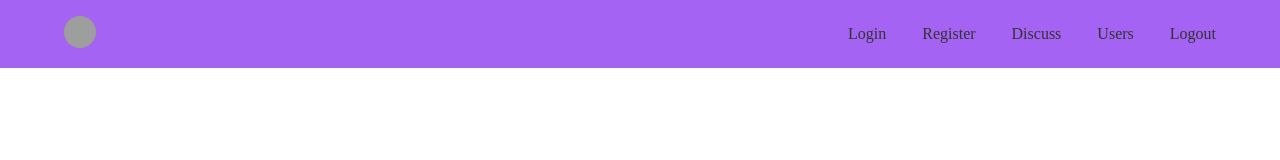
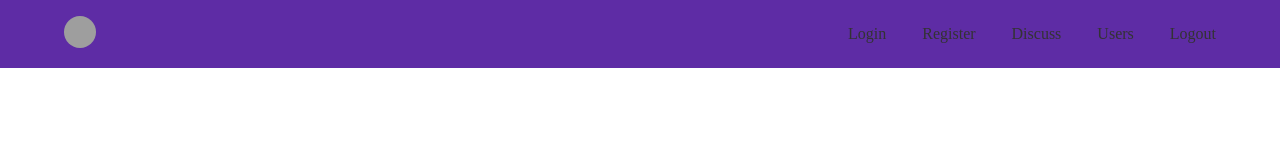
Before and after one commit to DaveMitten/WDI-project-4-client, a website: page src/index.html in a window 1280 px wide. Drawn offline with nearby package versions, Linux system fonts and the light colour scheme; files that its build step writes are made by us from their sources; grey boxes are pictures that could not be loaded.

Commit message:
adjusted the index to display

```diff
--- a/src/index.html
+++ b/src/index.html
@@ -13,12 +13,17 @@
     <!-- endinject -->
   </head>
 <body ng-controller="MainCtrl as main">
-  <nav class="dt w-100 border-box pa3 ph5-ns black bg-light-purple">
+  <nav class="dt w-100 border-box pa3 ph5-ns moon-gray bg-purple">
     <a class="dtc v-mid mid-gray link dim w-25" ui-sref="questionsIndex" title="Home">
       <img src="http://tachyons.io/img/logo.jpg" class="dib w2 h2 br-100" alt="Site Name">
     </a>
     <div class="dtc v-mid w-75 tr">
+
+
       <a ng-hide="main.user" class="link dim dark-gray f6 f5-ns dib mr3 mr4-ns" ui-sref="login">Login</a>
+
+
+
       <a ng-hide="main.user" class="link dim dark-gray f6 f5-ns dib mr3 mr4-ns" ui-sref="register">Register</a>
       <a ng-show="main.user" class="link dim dark-gray f6 f5-ns dib mr3 mr4-ns" ui-sref="questionsIndex">Discuss</a>
       <a ng-show="main.user" class="link dim dark-gray f6 f5-ns dib mr3 mr4-ns" ui-sref="usersIndex">Users</a>
```
